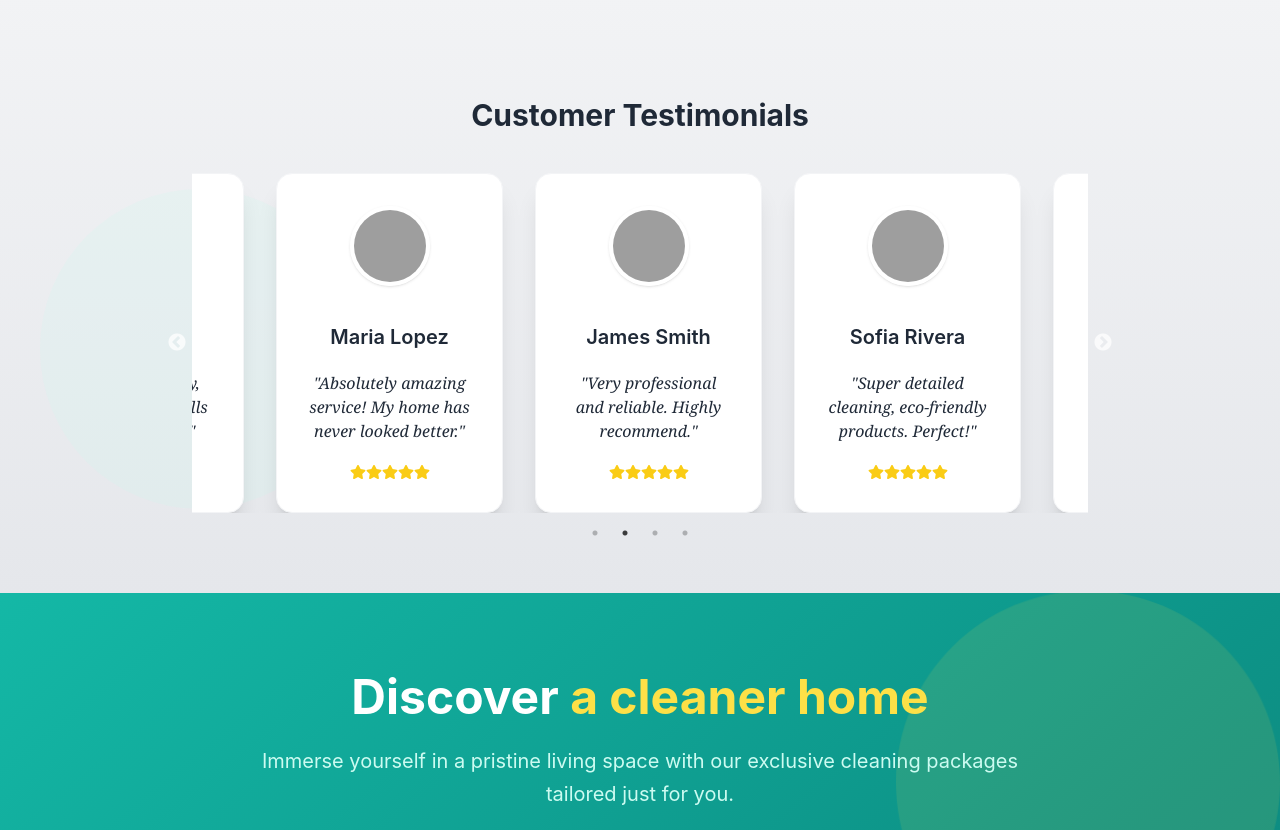
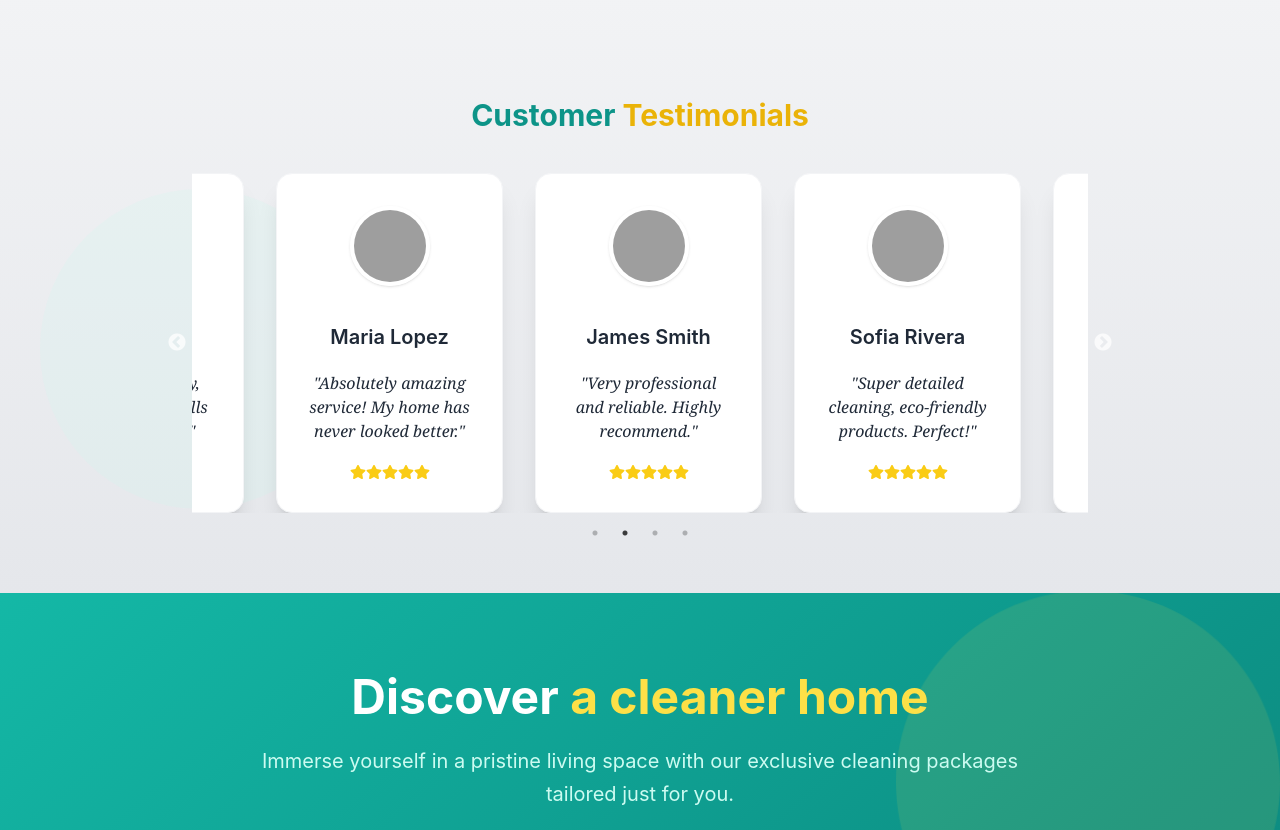
Before and after one commit to FrankyAntonioRodriguezHernandez/Limpieza-Radiante-Website, a React (Vite) app: page / in a window 1280 px wide. Shown: the part 3183-4013 px from the top of the page. Built offline with nearby package versions, Linux system fonts and the light colour scheme; grey boxes are pictures that could not be loaded.

Commit message:
color de texto de testimonios

```diff
--- a/src/components/Header.tsx
+++ b/src/components/Header.tsx
@@ -19,7 +19,7 @@ const Header = () => {
                 src="logo.jpg"
                 alt="Limpieza Radiante"
                 className="w-14 h-14 rounded-full object-cover"
-                onError={(e) => {
+              onError={(e) => {
                   e.currentTarget.style.display = 'none';
                   (e.currentTarget.nextElementSibling as HTMLElement)!.style.display = 'block';
                 }}
--- a/src/pages/home/components/About.tsx
+++ b/src/pages/home/components/About.tsx
@@ -136,7 +136,10 @@ const About = () => {
 
         {/* Carrusel de testimonios centrado y separado */}
         <div className="mt-24 max-w-4xl mx-auto">
-          <h3 className="text-3xl font-bold text-center mb-10 text-gray-800">Customer Testimonials</h3>
+          <h3 className="text-3xl font-bold text-center mb-10 ">
+            <span className="text-teal-600">Customer</span>{' '}
+            <span className="text-yellow-500">Testimonials</span>
+          </h3>
           <div className="relative">
             <Slider {...sliderSettings}>
               {testimonials.map((testimonial, index) => (
```
